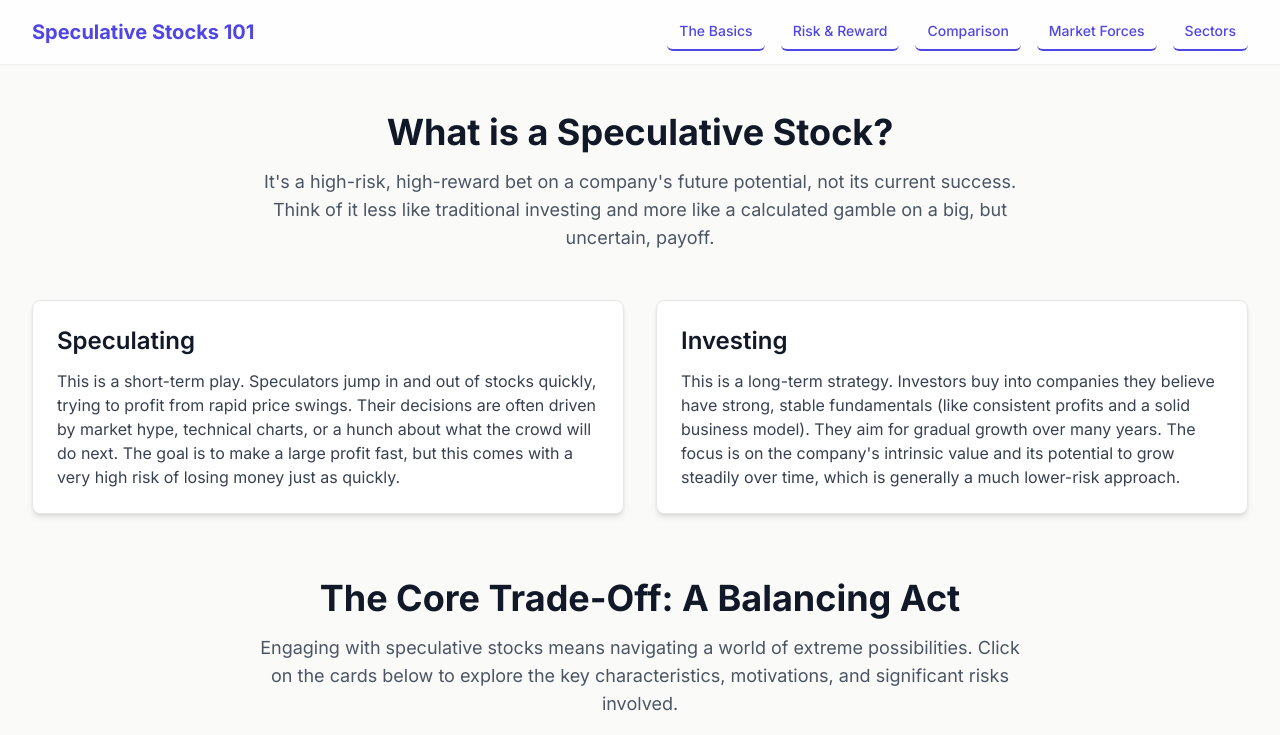
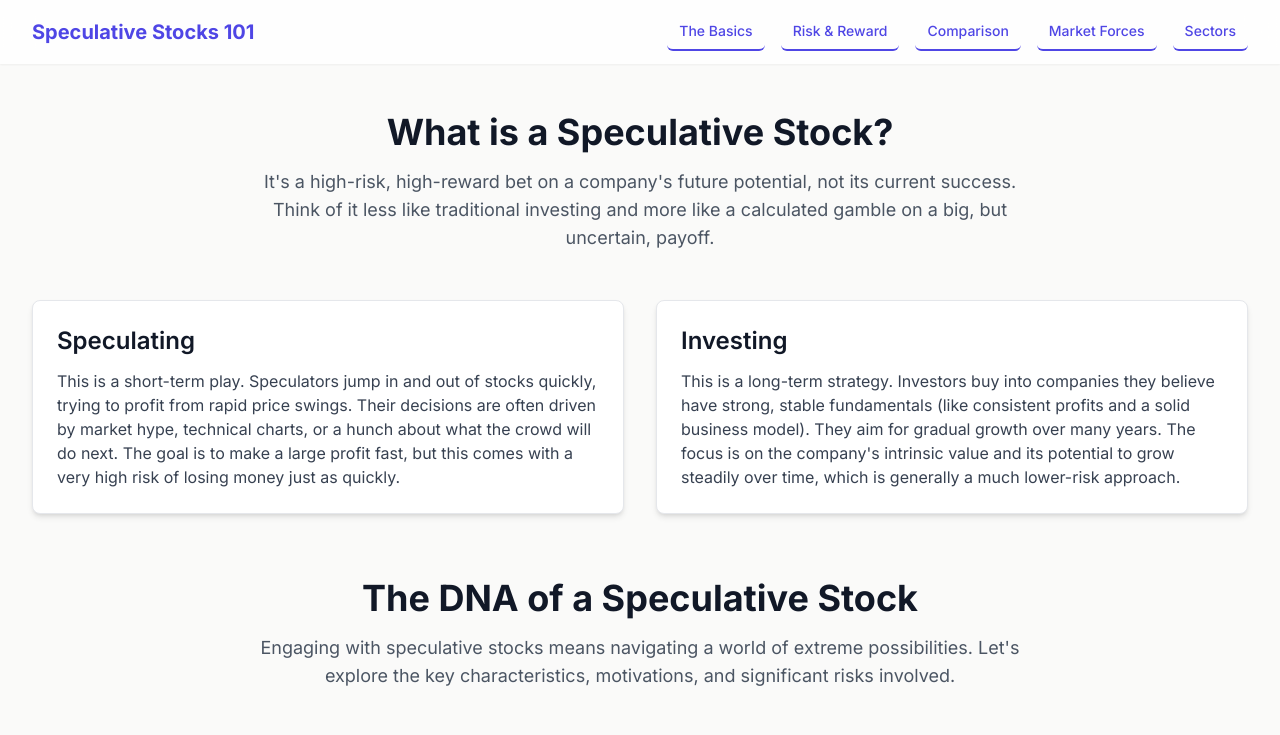
Before and after one commit to yyyprojects/SpeculativeStock1, a plain HTML site: page index.html in a window 1280 px wide. Shown: the top 735 px of the page. Drawn offline with nearby package versions, Linux system fonts and the light colour scheme.

Commit message:
Update index.html

```diff
--- a/index.html
+++ b/index.html
@@ -110,8 +110,8 @@
 
         <section id="risk-reward" class="mb-16 scroll-mt-20">
             <div class="text-center mb-12">
-                <h2 class="text-3xl md:text-4xl font-bold text-gray-900">The Core Trade-Off: A Balancing Act</h2>
-                <p class="mt-4 text-lg text-gray-600 max-w-3xl mx-auto">Engaging with speculative stocks means navigating a world of extreme possibilities. Click on the cards below to explore the key characteristics, motivations, and significant risks involved.</p>
+                <h2 class="text-3xl md:text-4xl font-bold text-gray-900">The DNA of a Speculative Stock</h2>
+                <p class="mt-4 text-lg text-gray-600 max-w-3xl mx-auto">Engaging with speculative stocks means navigating a world of extreme possibilities. Let's explore the key characteristics, motivations, and significant risks involved.</p>
             </div>
             <div class="grid grid-cols-1 md:grid-cols-2 gap-8">
                 <div>
```
